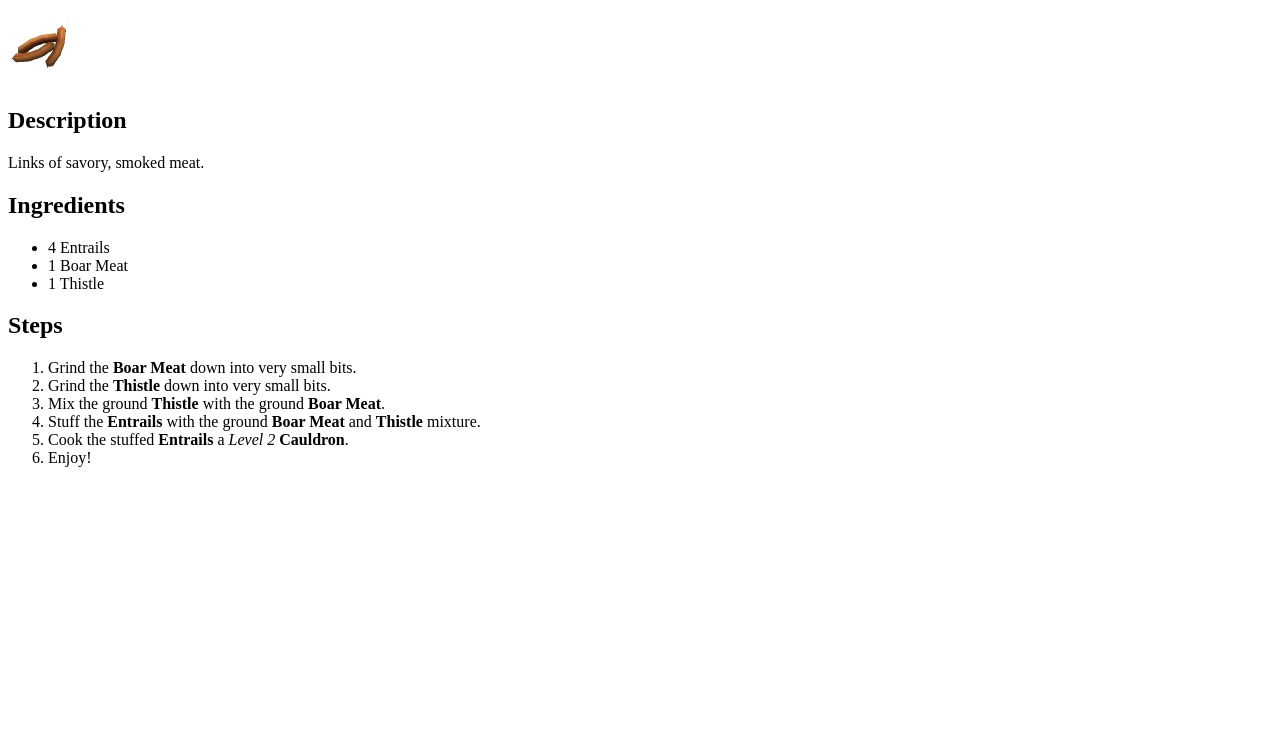
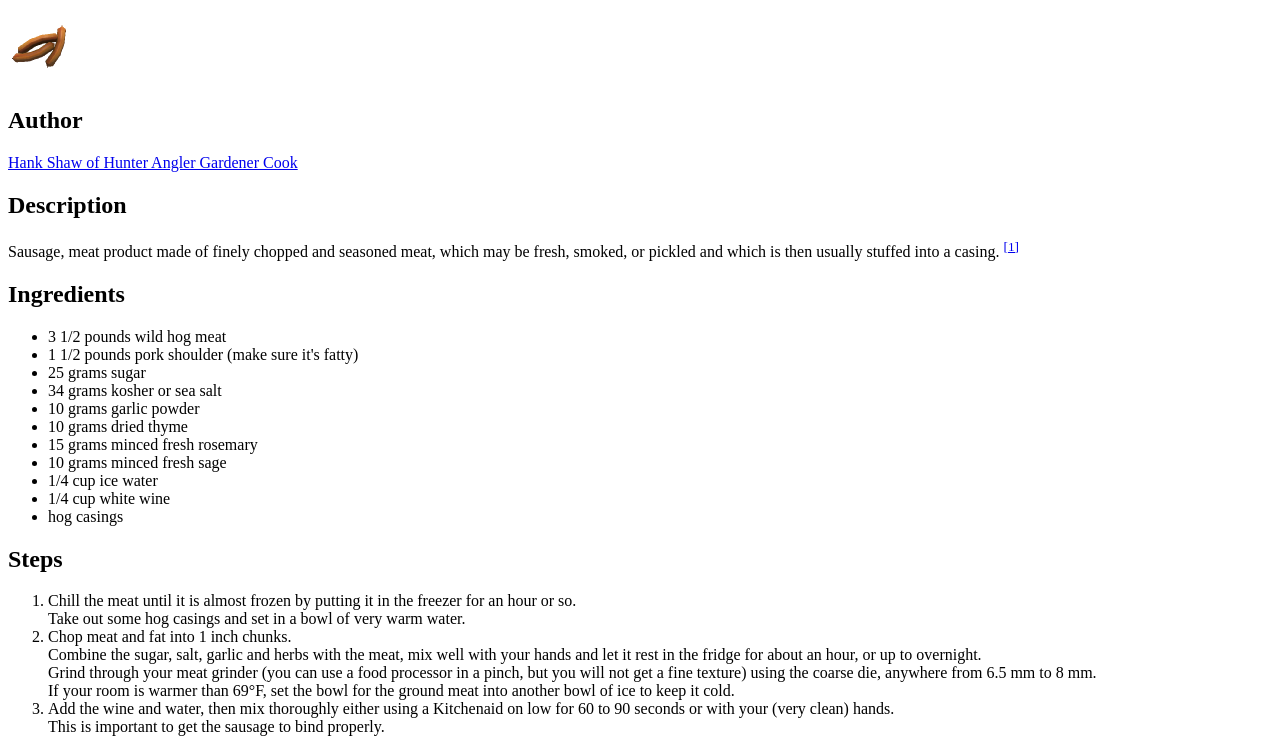
Before and after one commit to mgaray99/odin-recipes, a plain HTML site: page recipes/sausages.html in a window 1280 px wide. Shown: the part 61-798 px from the top of the page. Drawn offline with Linux system fonts and the light colour scheme.

Commit message:
Updated sausages recipe to use a real recipe
Recipe source: https://honest-food.net/wild-boar-sausage-recipe/

```diff
--- a/recipes/sausages.html
+++ b/recipes/sausages.html
@@ -9,22 +9,48 @@
 <body>
     <h1>Sausages</h1>
     <img src="../images/sausages.png" alt="Sausages"/>
+    <h2>Author</h2>
+    <a href="https://honest-food.net/wild-boar-sausage-recipe/" target="_blank" rel="noreferrer noopener">Hank Shaw of Hunter Angler Gardener Cook</a>
     <h2>Description</h2>
-    <p>Links of savory, smoked meat.</p>
+    <p>Sausage, meat product made of finely chopped and seasoned meat, which may be fresh, smoked, or pickled and which is then usually stuffed into a casing.
+        <sup>
+            <a href="https://www.britannica.com/topic/sausage" target="_blank" rel="noreferrer noopener">[1]</a>
+        </sup>
+    </p>
     <h2>Ingredients</h2>
     <ul>
-        <li>4 Entrails</li>
-        <li>1 Boar Meat</li>
-        <li>1 Thistle</li>
+        <li>3 1/2 pounds wild hog meat</li>
+        <li>1 1/2 pounds pork shoulder (make sure it's fatty)</li>
+        <li>25 grams sugar</li>
+        <li>34 grams kosher or sea salt</li>
+        <li>10 grams garlic powder</li>
+        <li>10 grams dried thyme</li>
+        <li>15 grams minced fresh rosemary</li>
+        <li>10 grams minced fresh sage</li>
+        <li>1/4 cup ice water</li>
+        <li>1/4 cup white wine</li>
+        <li>hog casings</li>
     </ul>
     <h2>Steps</h2>
     <ol>
-        <li>Grind the <strong>Boar Meat</strong> down into very small bits.</li>
-        <li>Grind the <strong>Thistle</strong> down into very small bits.</li>
-        <li>Mix the ground <strong>Thistle</strong> with the ground <strong>Boar Meat</strong>.</li>
-        <li>Stuff the <strong>Entrails</strong> with the ground <strong>Boar Meat</strong> and <strong>Thistle</strong> mixture.</li>
-        <li>Cook the stuffed <strong>Entrails</strong> a <em>Level 2</em> <strong>Cauldron</strong>.</li>
-        <li>Enjoy!</li>
+        <li>Chill the meat until it is almost frozen by putting it in the freezer for an hour or so.
+            <br>Take out some hog casings and set in a bowl of very warm water.</li>
+        <li>Chop meat and fat into 1 inch chunks.
+            <br>Combine the sugar, salt, garlic and herbs with the meat, mix well with your hands and let it rest in the fridge for about an hour, or up to overnight.
+            <br>Grind through your meat grinder (you can use a food processor in a pinch, but you will not get a fine texture) using the coarse die, anywhere from 6.5 mm to 8 mm.
+            <br>If your room is warmer than 69°F, set the bowl for the ground meat into another bowl of ice to keep it cold.</li>
+        <li>Add the wine and water, then mix thoroughly either using a Kitchenaid on low for 60 to 90 seconds or with your (very clean) hands.
+            <br>This is important to get the sausage to bind properly.
+            <br>Once it is mixed well, put it back in the fridge.</li>
+        <li>Stuff the sausage into the casings all at once.
+            <br>Twist off links by pinching the sausage down and twisting and spinning it, first in one direction, and then with the next link, the other direction.
+            <br>Or you could tie them off with butcher's string.</li>
+        <li>Hang the sausages in a cool place for a few hours (the colder it is, the longer you can hang them).
+            <br>If it is warm out, hang for one hour.
+            <br>Once they have dried a bit, put in the fridge until needed.
+            <br>They will keep for at least a week in the fridge.</li>
+        <li>If you are freezing the sausages, wait a day before doing so.
+            <br>This will tighten up the sausages and help them keep their shape in the deep-freeze.</li>
     </ol>
 </body>
 </html>
```
